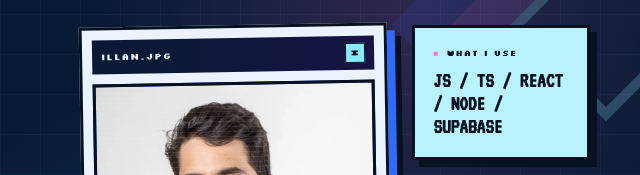
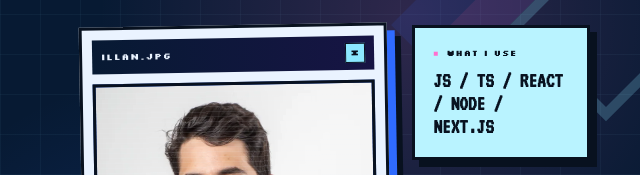
Before and after one commit to illanrego/portfolio, a website: page index.html in a window 1280 px wide. Shown: the part 224-399 px from the top of the page, 640-1280 px from the left. Drawn offline with Linux system fonts and the light colour scheme.

Commit message:
Update hero technology stack

```diff
--- a/index.html
+++ b/index.html
@@ -81,7 +81,7 @@
             <div class="workbench-notes">
               <div class="workbench-note note-build">
                 <span>WHAT I USE</span>
-                <strong>JS / TS / REACT / NODE / SUPABASE</strong>
+                <strong>JS / TS / REACT / NODE / NEXT.JS</strong>
               </div>
               <div class="workbench-note note-care">
                 <span>WHAT I CARE ABOUT</span>
```
